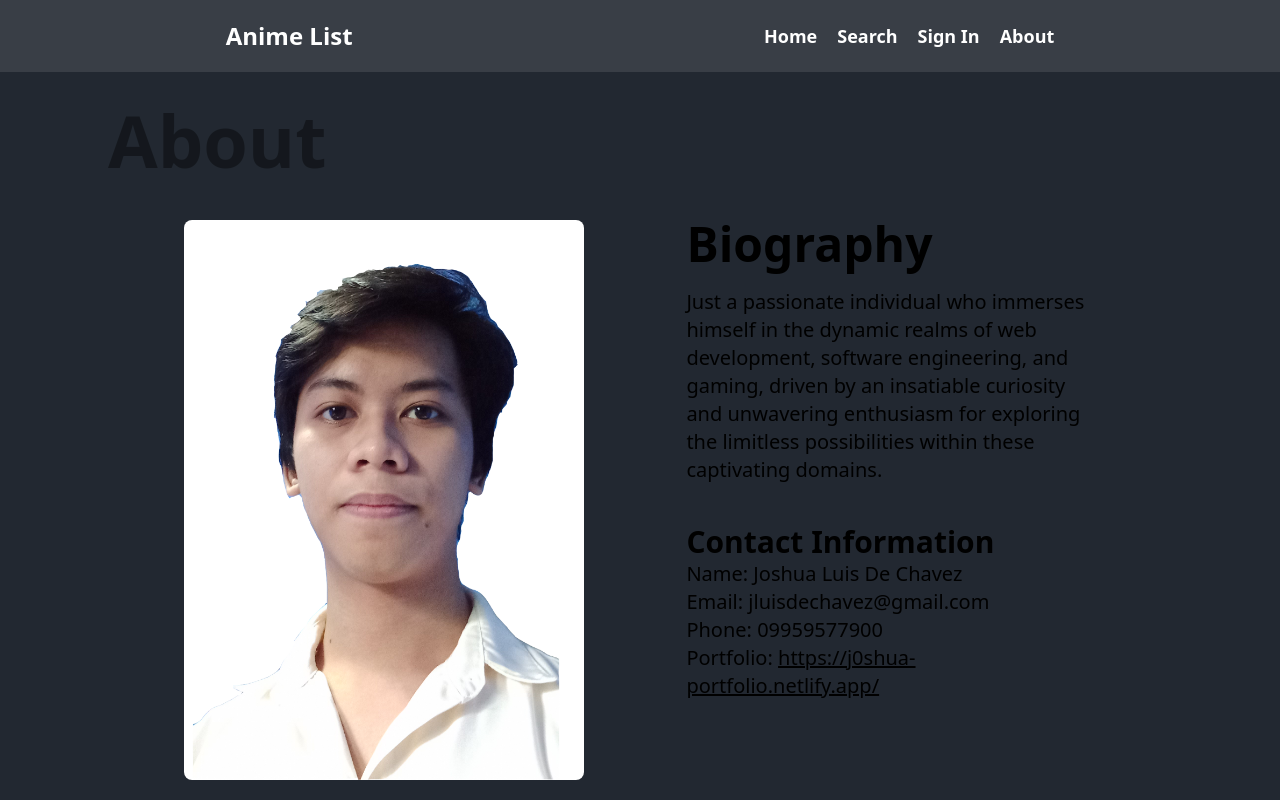
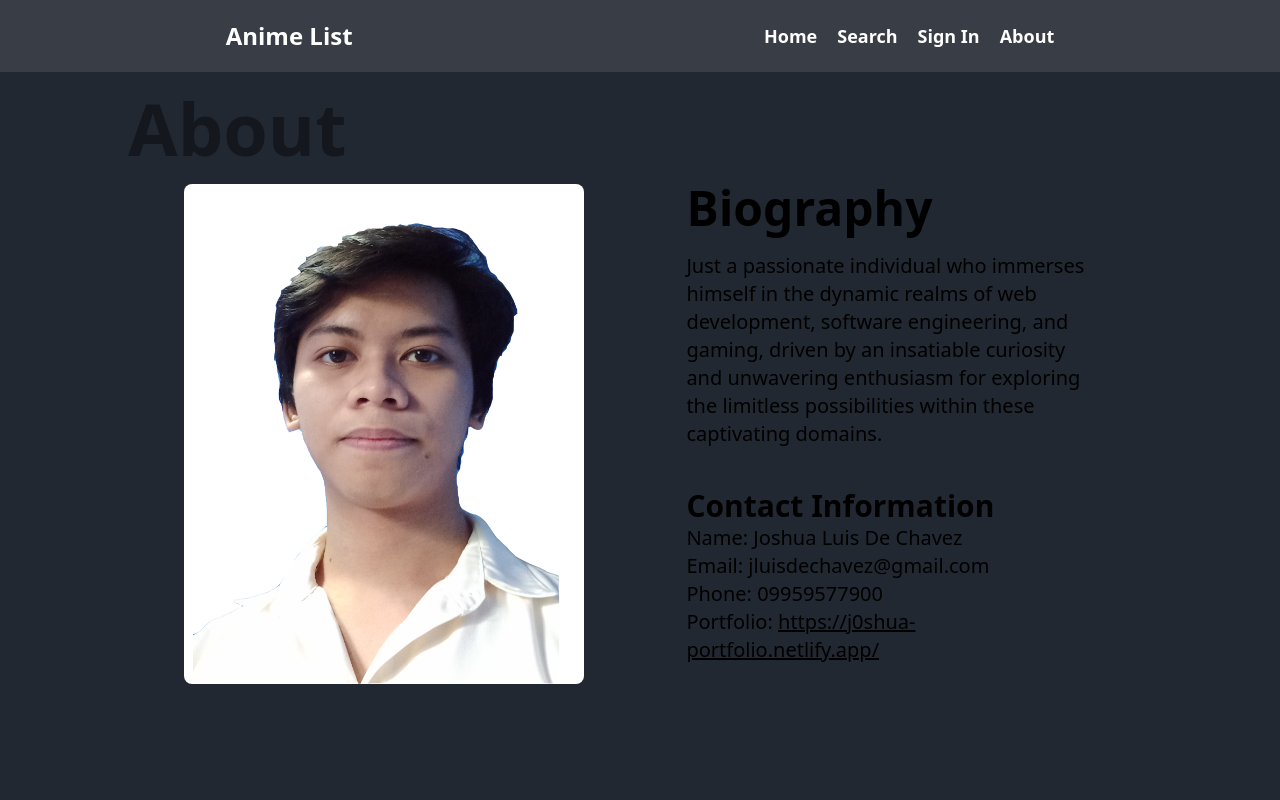
Before and after one commit to Gamerfl0w/anime-list-web, a Next.js app: page /about in a window 1280 px wide. Built offline with nearby package versions, Linux system fonts and the light colour scheme; no server answers.

Commit message:
some fixes

```diff
--- a/pages/about.tsx
+++ b/pages/about.tsx
@@ -3,11 +3,11 @@ import Image from 'next/image'
 export default function About(){
     return (
         <div className="flex flex-col justify-center items-center w-full h-screen pt-[10vh] px-[10%]">
-            <div className='float-start flex flex-start items-center w-full h-full mr-10 text-7xl 2xl:text-[9rem] font-extrabold opacity-40'>
+            <div className='float-start flex flex-start items-center w-full mt-3 text-7xl font-extrabold opacity-40'>
                 <p>About</p>
             </div>
             <div className='w-full h-full flex justify-center items-start my-5 gap-[10%]'>
-                <div className='h-[70vh] w-[400px] relative flex-shrink-0'>
+                <div className='h-full w-[400px] relative flex-shrink-0 max-h-[500px]'>
                     <Image
                         src="/Retard.png"
                         alt="Picture of the developer"
--- a/pages/index.tsx
+++ b/pages/index.tsx
@@ -35,7 +35,7 @@ export default function Home() {
         </div>
         <section className="flex flex-wrap justify-center gap-5 mb-5 px-5">
           {trend && trend.data.Page.media.map((item: any, i: any) => (
-            <article key={i} className="rounded-2xl mx-auto max-w-[18%] shadow-xl bg-cover bg-center min-h-32 max-h-96 transform duration-500 hover:-translate-y-2 cursor-pointer group"
+            <article key={i} className="rounded-2xl mx-auto max-w-[230px] shadow-xl bg-cover bg-center min-h-32 max-h-96 transform duration-500 hover:-translate-y-2 cursor-pointer group"
               style={{ backgroundImage: `url(${item.coverImage.large})` }}>
               <div className="bg-black h-full rounded-2xl bg-opacity-20 min-h-32 px-10 flex flex-wrap flex-col pt-10 hover:bg-opacity-75 transform duration-300">
                 <h1 className="text-white text-[20px] mb-3 transform translate-y-20 group-hover:translate-y-0 duration-300" style={{textShadow: `black 0.1em 0.1em 0.2em`}}>
```
